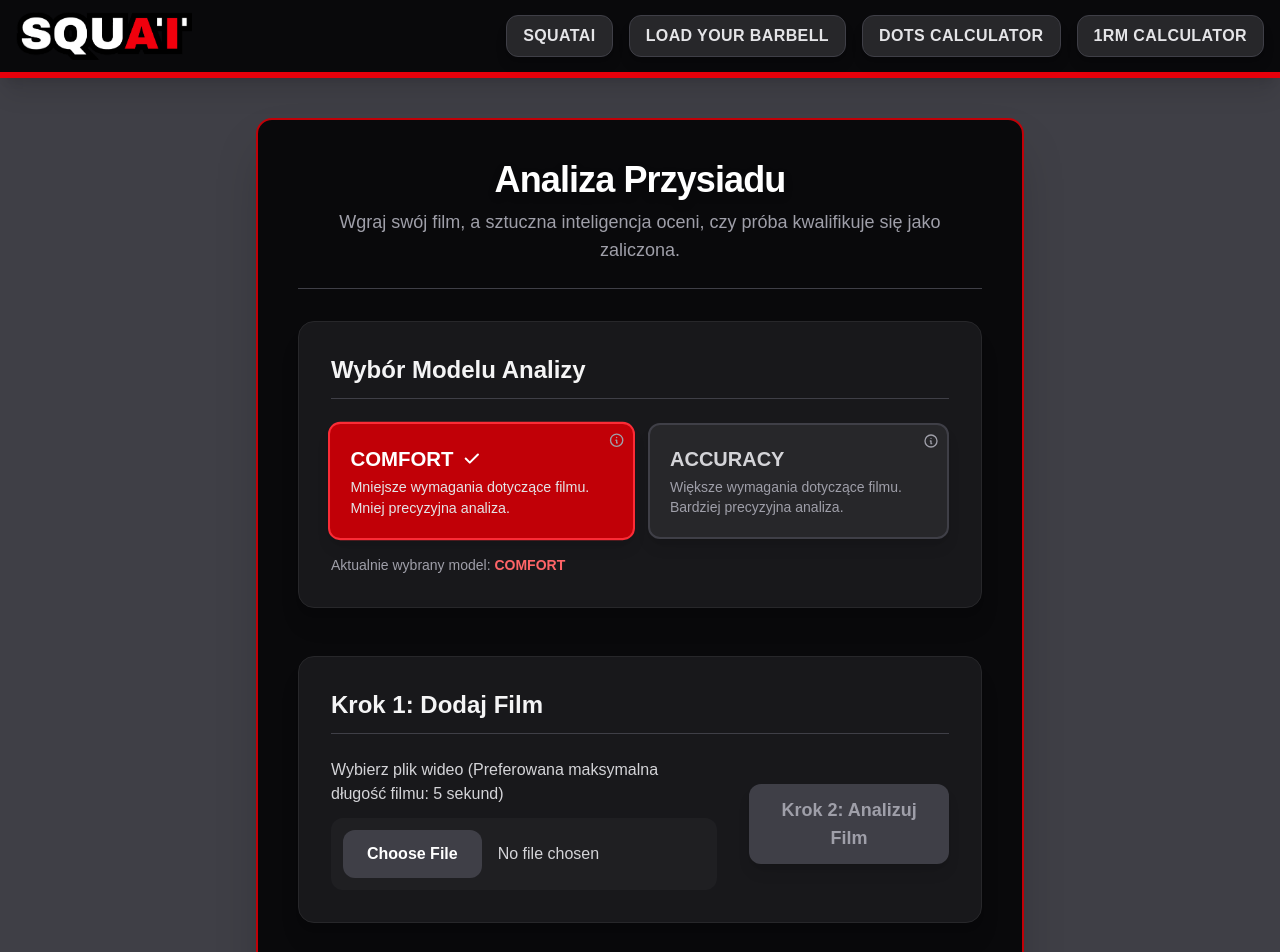
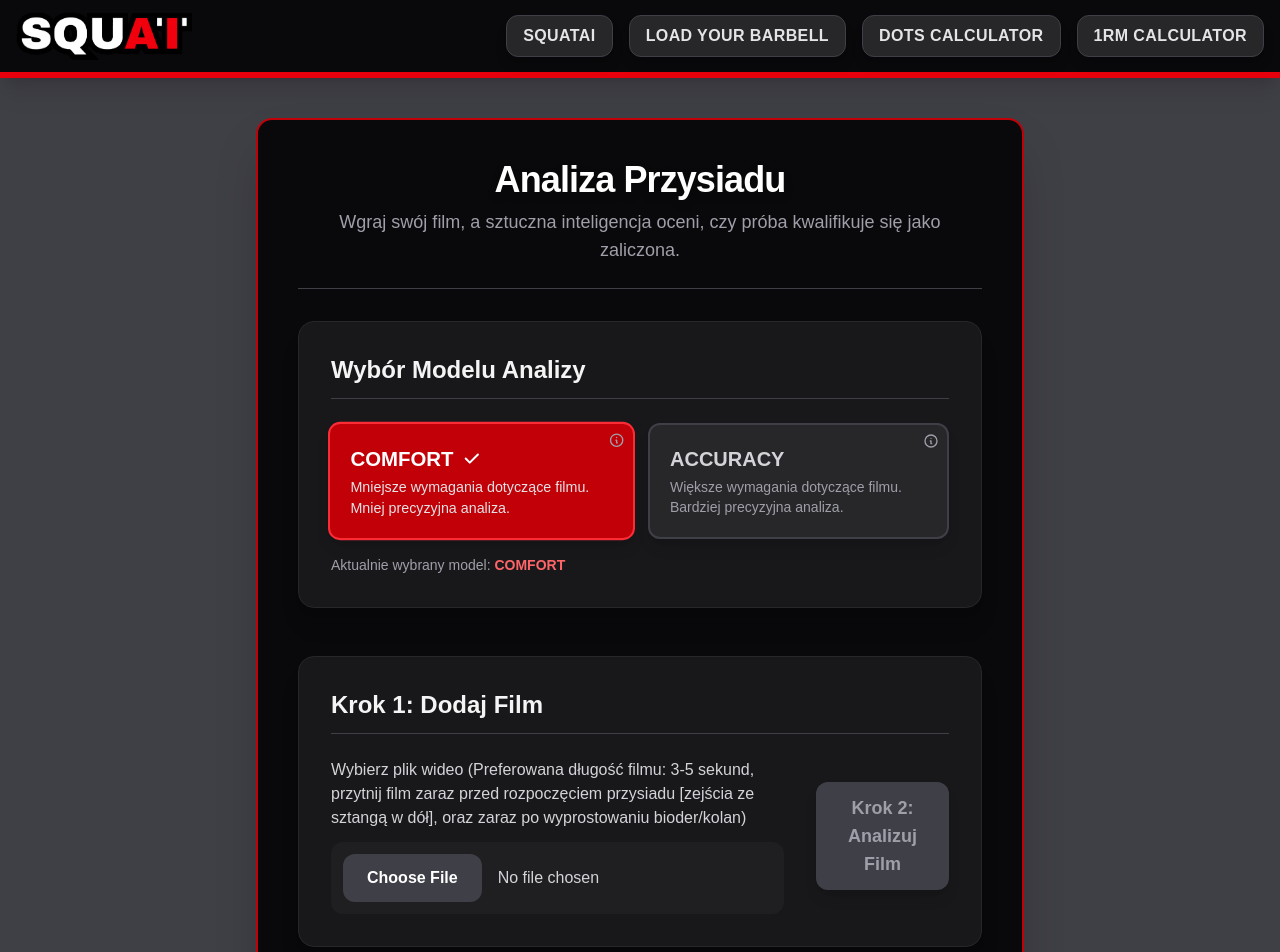
Before and after one commit to gsodag/SquatDepth, a Next.js app in the folder frontend/: page /pages/squatAI in a window 1280 px wide. Shown: the top 952 px of the page. Built offline with nearby package versions, Linux system fonts and the light colour scheme.

Commit message:
minor fixes

```diff
--- a/frontend/src/app/components/uploadForm/UploadForm.jsx
+++ b/frontend/src/app/components/uploadForm/UploadForm.jsx
@@ -167,7 +167,7 @@ function UploadForm() {
 
                     <div className="flex-grow">
                         <label className="block text-base font-medium text-zinc-300 mb-3">
-                            Wybierz plik wideo (Preferowana maksymalna długość filmu: 5 sekund)
+                            Wybierz plik wideo (Preferowana długość filmu: 3-5 sekund, przytnij film zaraz przed rozpoczęciem przysiadu [zejścia ze sztangą w dół], oraz zaraz po wyprostowaniu bioder/kolan)
                         </label>
                         <input
                             type="file"
```
